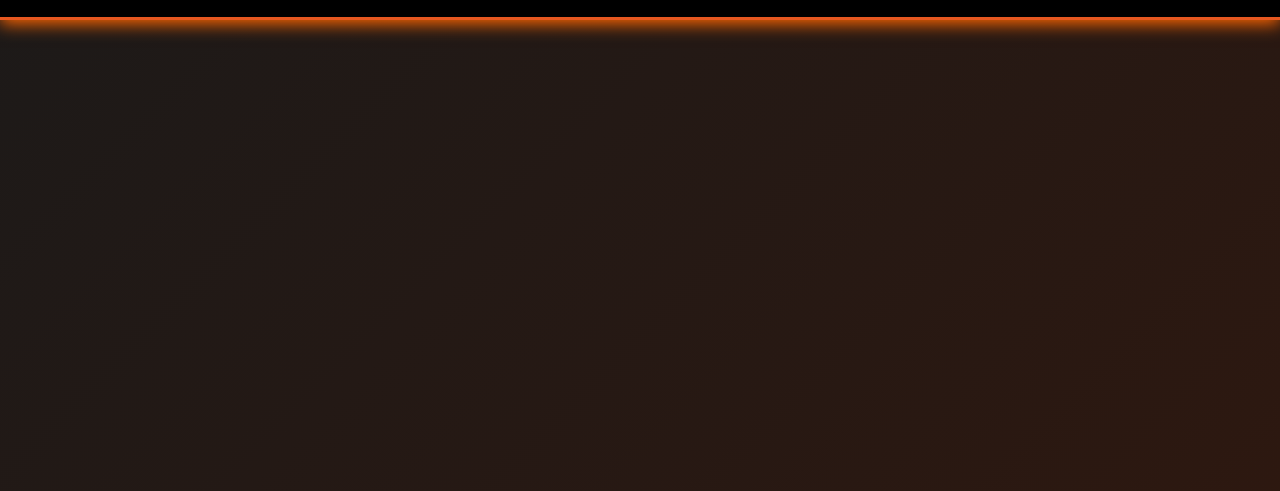
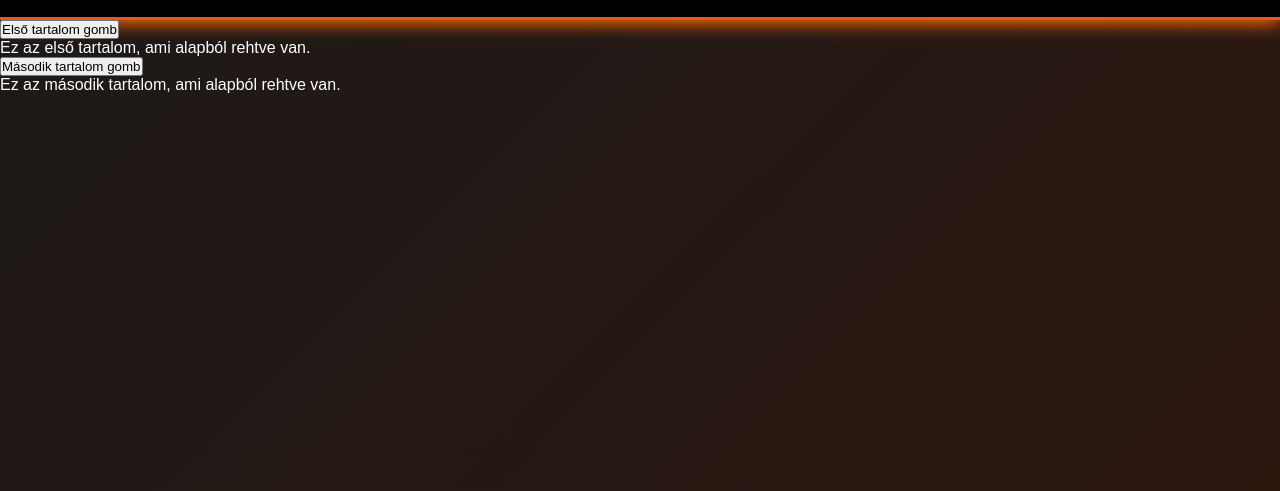
Before and after one commit to csecsemil/FilmCollection, a plain HTML site: page index.html in a window 1280 px wide. Shown: the part 309-800 px from the top of the page. Drawn offline with Linux system fonts and the light colour scheme.

Commit message:
make the buttons

```diff
--- a/index.html
+++ b/index.html
@@ -13,6 +13,14 @@
         <p style="text-align: center;">Your guide to the scariest and best Halloween Movies</p>
     </header>
 
+    <button class="gomb">Első tartalom gomb</button>
+    <div class="content">
+        <p>Ez az első tartalom, ami alapból rehtve van.</p>
+    </div>
 
+    <button class="gomb">Második tartalom gomb</button>
+    <div class="content">
+        <p>Ez az második tartalom, ami alapból rehtve van.</p>
+    </div>
 </body>
 </html>
```
